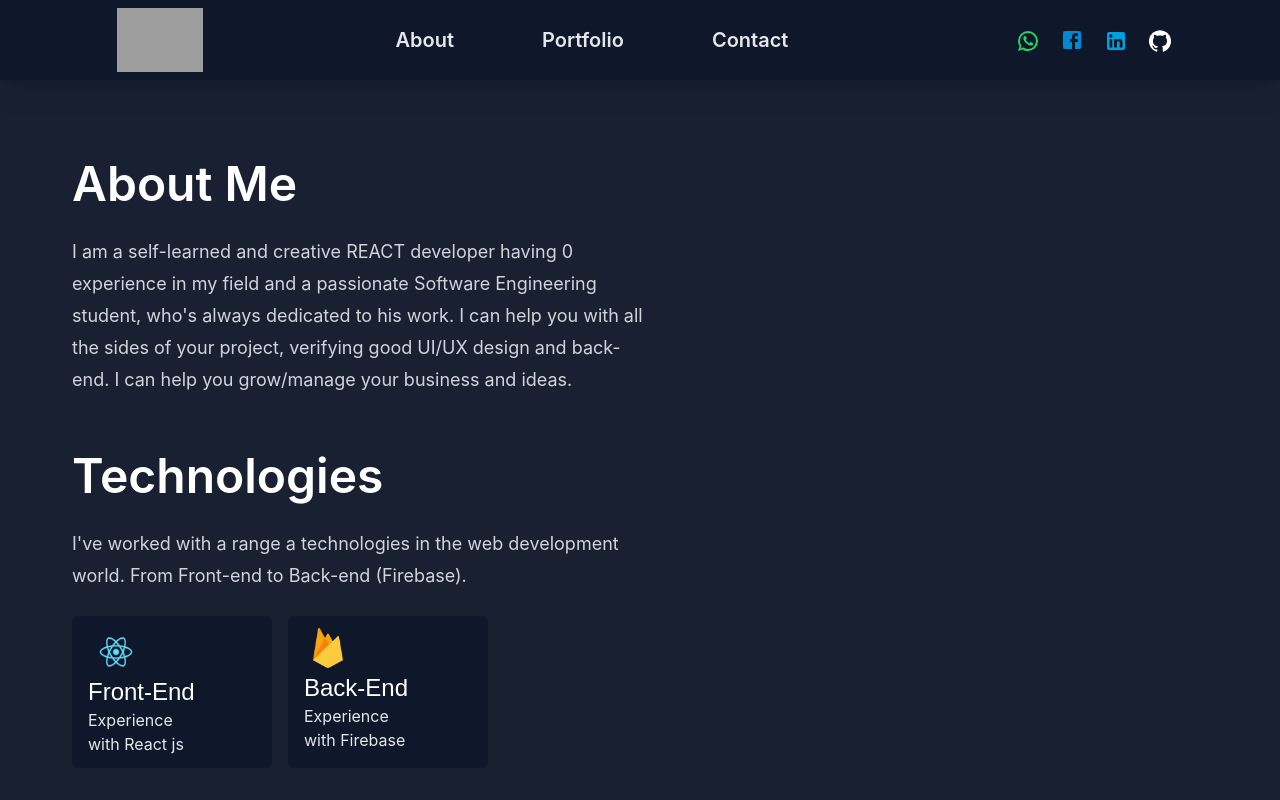
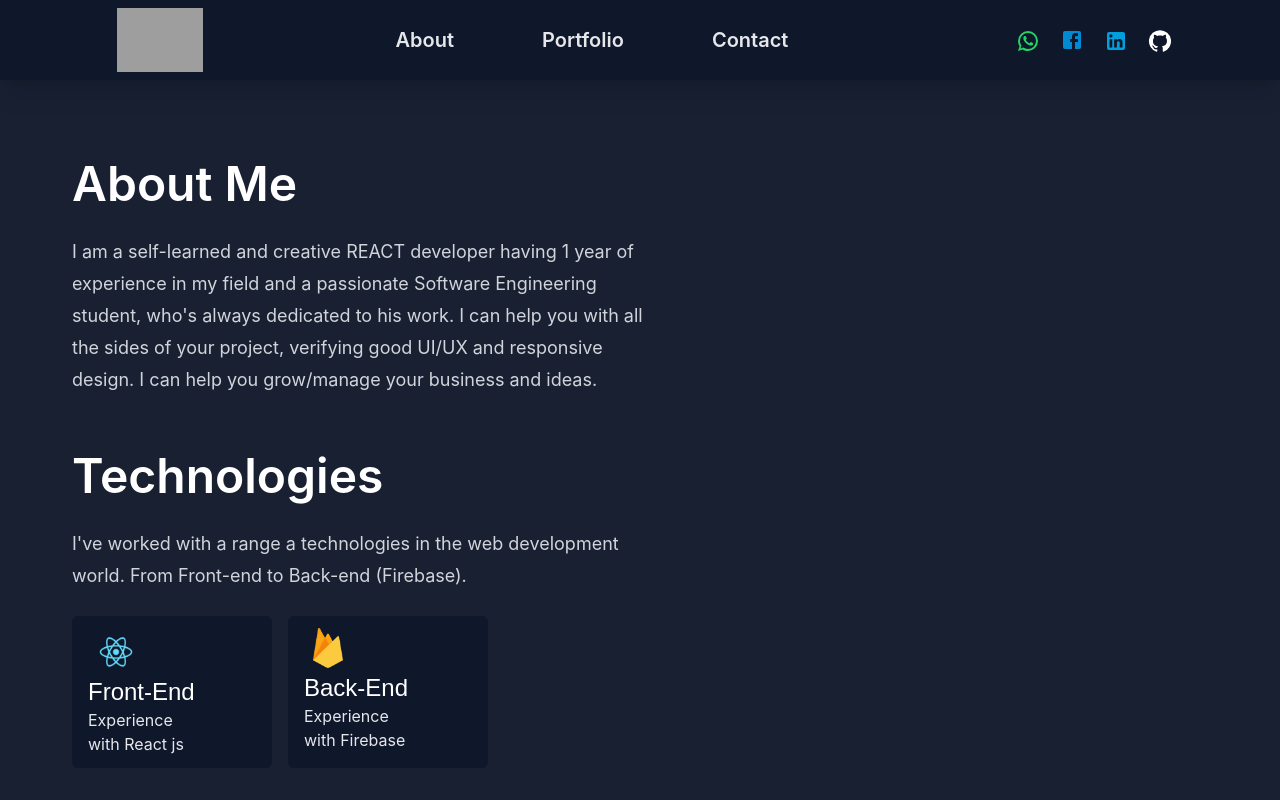
Before and after one commit to AbdullahKhan-101/Portfolio-101, a Next.js app: page /about in a window 1280 px wide. Shown: the top 800 px of the page. Built offline with nearby package versions, Linux system fonts and the light colour scheme; grey boxes are pictures that could not be loaded; what @badrap/bar-of-progress would draw is missing.

Commit message:
update linkedin id

```diff
--- a/components/About.js
+++ b/components/About.js
@@ -28,10 +28,10 @@ const About = () => {
           data-aos-offset="0"
           className="max-w-xl mt-6 text-lg leading-8 w-[95%] sm:w-full text-gray-300"
         >
-          {`I am a self-learned and creative REACT developer having 0 experience
+          {`I am a self-learned and creative REACT developer having 1 year of experience
           in my field and a passionate Software Engineering student, who's
           always dedicated to his work. I can help you with all the sides of
-          your project, verifying good UI/UX design and back-end. I can help you
+          your project, verifying good UI/UX and responsive design. I can help you
           grow/manage your business and ideas.`}
         </p>
         <h1 className="max-w-lg pb-[2px] text-4xl font-semibold md:text-5xl md:pb-1 mt-14 ">
--- a/components/Footer.js
+++ b/components/Footer.js
@@ -40,7 +40,7 @@ const Footer = () => {
               </a>
               <a
                 rel="noreferrer"
-                href="https://www.linkedin.com/in/abdullah-khan-278aa0233/"
+                href="https://www.linkedin.com/in/abdullah-shams-278aa0233/"
                 target="_blank"
               >
                 <LinkedIn className="w-10 text-[#00a0dc] cursor-pointer h-7 sm:h-9 md:hover:-translate-y-1 transition duration-200 ease-out" />
--- a/components/Header.js
+++ b/components/Header.js
@@ -65,7 +65,7 @@ const Header = () => {
           </a>
           <a
             rel="noreferrer"
-            href="https://www.linkedin.com/in/abdullah-khan-278aa0233/"
+            href="https://www.linkedin.com/in/abdullah-shams-278aa0233/"
             target="_blank"
           >
             <LinkedIn className="w-10 text-[#00a0dc] cursor-pointer h-7 md:h-10 md:hover:animate-bounce " />
--- a/components/Hero.js
+++ b/components/Hero.js
@@ -26,7 +26,7 @@ const Hero = () => {
           My Personal Portfolio
         </h1>
         <p className="max-w-xl mt-6 text-lg leading-8 w-[95%] sm:w-full text-gray-300">
-          {`Hi, I'm Abdullah, I'm a full stack Web Developer. Besides developing
+          {`Hi, I'm Abdullah, I'm a Frontend Developer. Besides developing
           simple to complex React web apps, I provide modern solutions to web
           application.`}
         </p>
```
Also changed, not shown: 1 other file (tests, documents, lock files or other folders).
